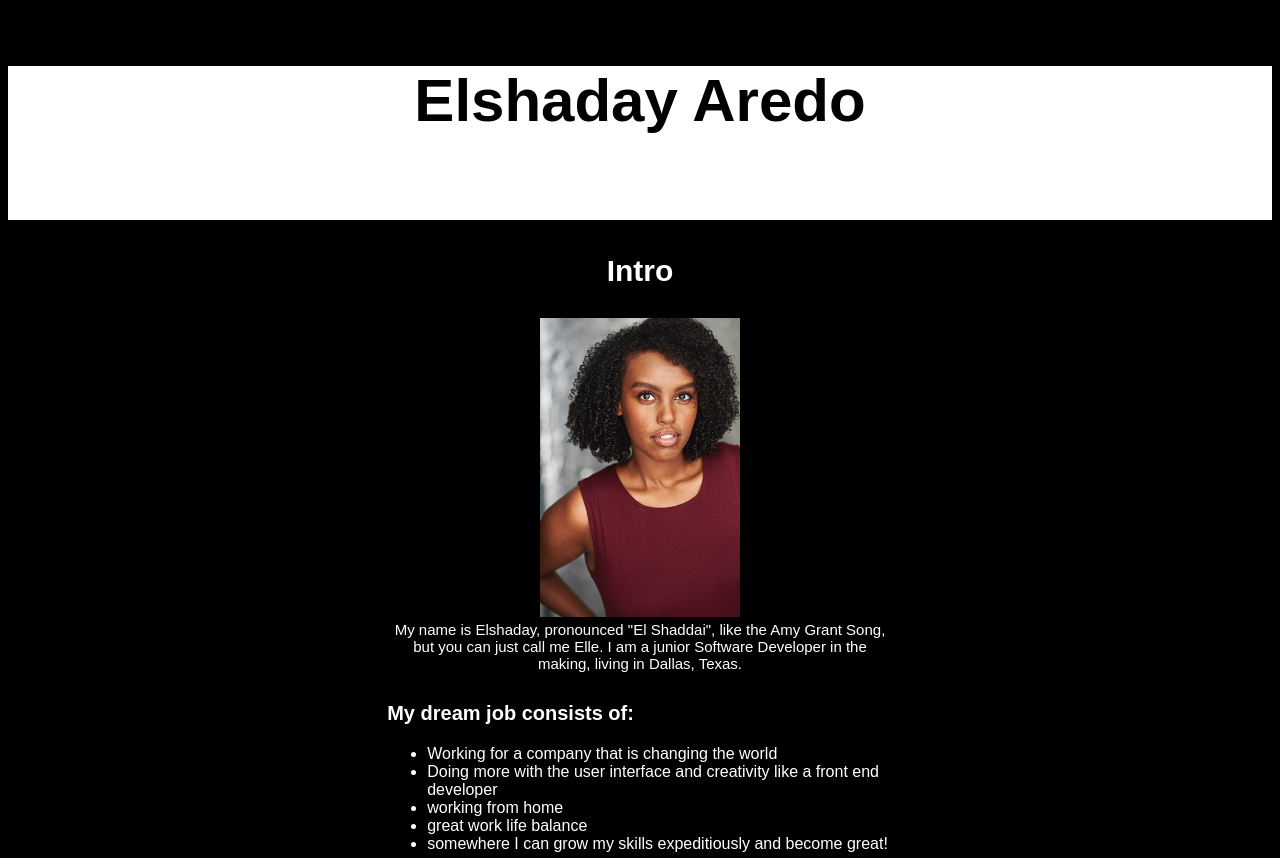
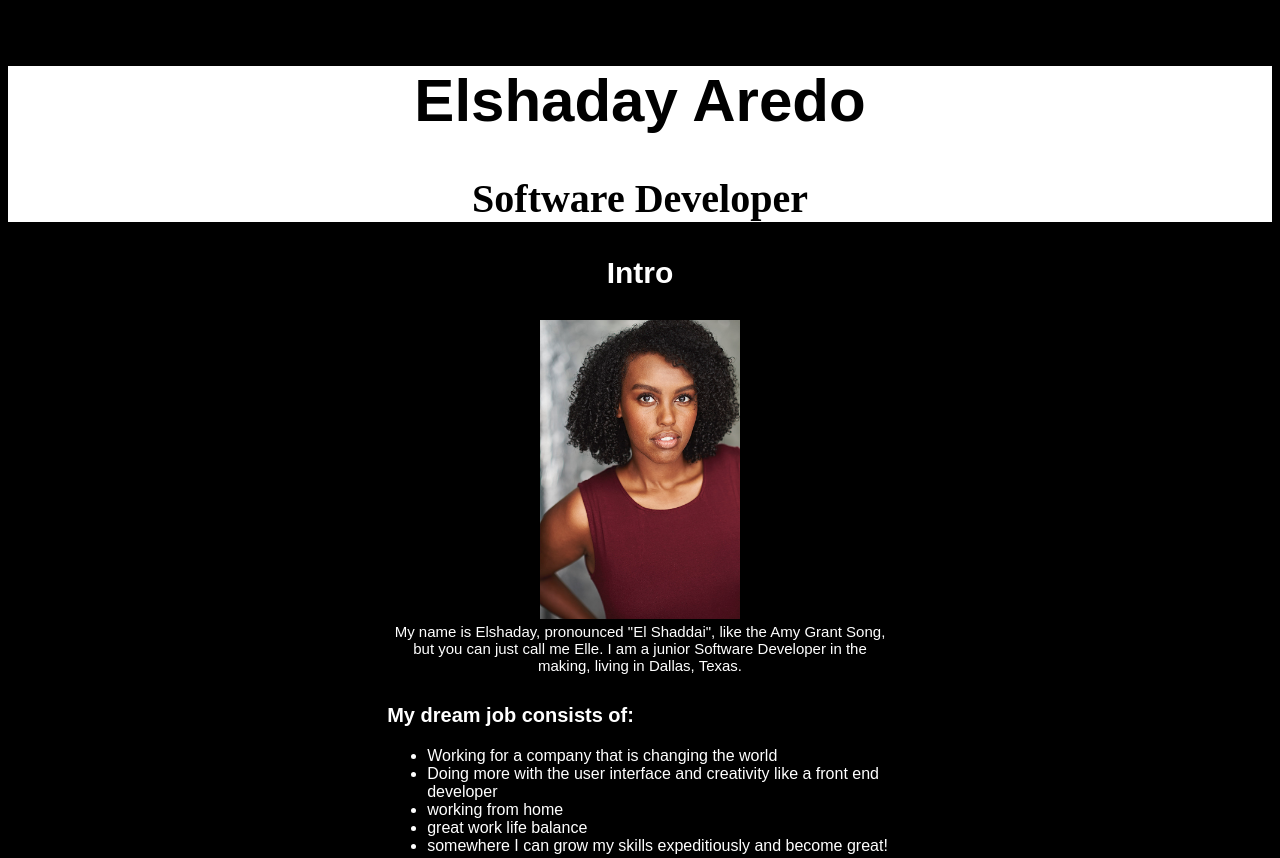
Before and after one commit to elshaday-aredo/myportfolio, a plain HTML site: page index.html in a window 1280 px wide. Shown: the top 858 px of the page. Drawn offline with Linux system fonts and the light colour scheme; a script that the page names is missing.

Commit message:
Update style.css

```diff
--- a/style.css
+++ b/style.css
@@ -22,7 +22,7 @@ p{
   margin: 0 30%;
 }
 
-p, h2, h3, h4, ul {
+p, h3, h4, ul {
   font-family:Arial, sans-serif ;
   color: white;
 }
```
